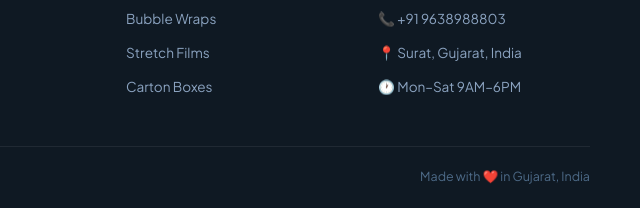
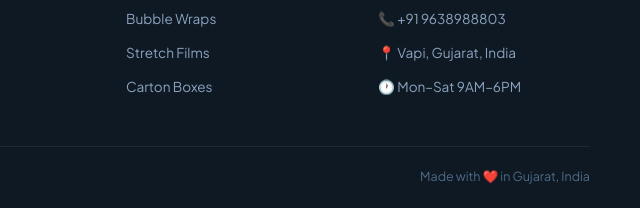
Before and after one commit to jayendrajsingh-droid/sjcorp, a website: page index.html in a window 1280 px wide. Shown: the part 3664-3872 px from the top of the page, 640-1280 px from the left. Drawn offline with Linux system fonts and the light colour scheme.

Commit message:
Add files via upload

```diff
--- a/index.html
+++ b/index.html
@@ -483,7 +483,7 @@ footer{background:var(--c1);border-top:1px solid var(--brd);padding:56px 24px 24
       <ul>
         <li><span>📧 jayendra.jsingh@gmail.com</span></li>
         <li><span>📞 +91 9638988803</span></li>
-        <li><span>📍 Surat, Gujarat, India</span></li>
+        <li><span>📍 Vapi, Gujarat, India</span></li>
         <li><span>🕐 Mon–Sat 9AM–6PM</span></li>
       </ul>
     </div>
```
